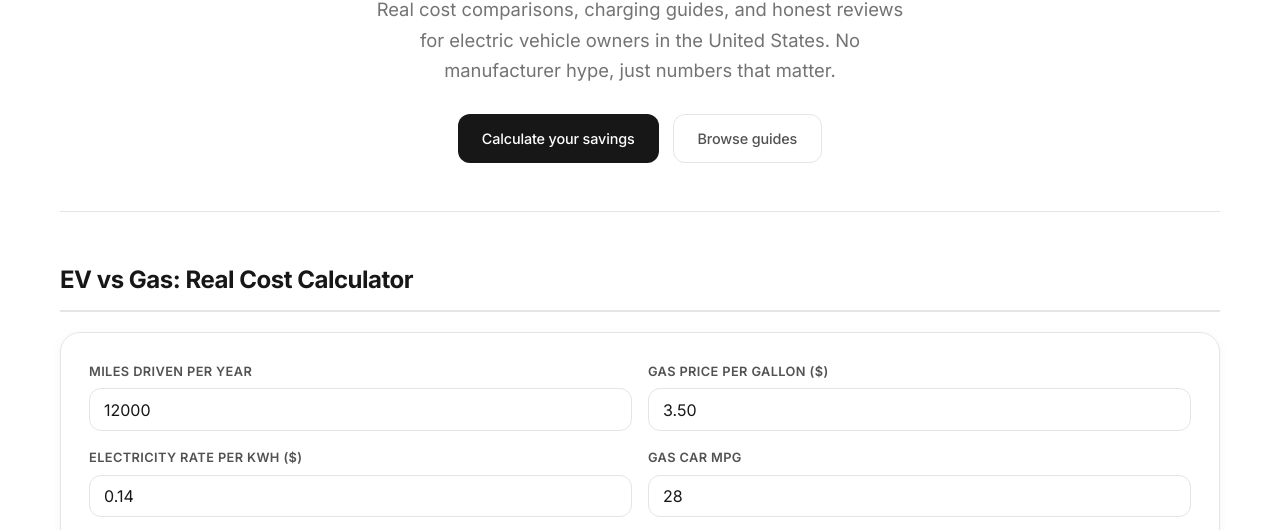
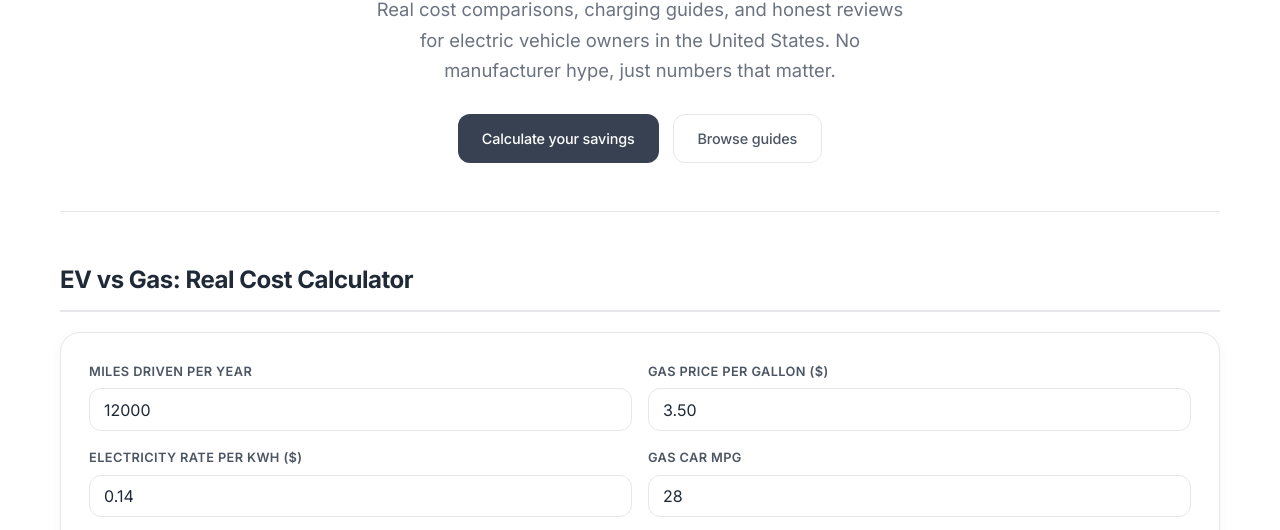
Before and after one commit to Arturo3579/evrouteguide, an Astro site: page / in a window 1280 px wide. Shown: the part 203-733 px from the top of the page. Built offline with nearby package versions, Linux system fonts and the light colour scheme; Astro itself is replaced by a stand-in of ours.

Commit message:
fix: soften monochrome theme - steel gray instead of black, lighter feel

```diff
--- a/src/styles/global.css
+++ b/src/styles/global.css
@@ -1,44 +1,44 @@
 :root {
   /* === MONOCHROME PROFESSIONAL: Clean, no colors === */
 
-  /* Primary: near-black, used for buttons, links, headings */
-  --color-primary: #171717;
-  --color-primary-light: #404040;
-  --color-primary-hover: #262626;
-  --color-primary-dark: #0a0a0a;
-  --color-primary-bg: #f5f5f5;
-
-  /* Accent: dark gray (no colorful accent) */
-  --color-accent: #525252;
-  --color-accent-light: #737373;
-  --color-accent-bg: #f5f5f5;
-
-  /* Highlight: dark gray-green (subtle) */
-  --color-highlight: #166534;
-  --color-highlight-bg: #f0fdf4;
+  /* Primary: steel gray, softer than black */
+  --color-primary: #374151;
+  --color-primary-light: #4b5563;
+  --color-primary-hover: #4b5563;
+  --color-primary-dark: #1f2937;
+  --color-primary-bg: #f3f4f6;
+
+  /* Accent: medium gray */
+  --color-accent: #6b7280;
+  --color-accent-light: #9ca3af;
+  --color-accent-bg: #f3f4f6;
+
+  /* Highlight: subtle blue-gray */
+  --color-highlight: #3b82f6;
+  --color-highlight-bg: #eff6ff;
 
   /* Fondos: pure white and soft grays */
   --color-bg: #ffffff;
   --color-bg-alt: #fafafa;
-  --color-bg-warm: #f5f5f5;
+  --color-bg-warm: #f3f4f6;
   --color-card: #ffffff;
 
-  /* Texto: neutral gray scale */
-  --color-text: #171717;
-  --color-text-secondary: #525252;
-  --color-text-muted: #737373;
-  --color-text-light: #a3a3a3;
+  /* Texto: softer than pure black */
+  --color-text: #1f2937;
+  --color-text-secondary: #4b5563;
+  --color-text-muted: #6b7280;
+  --color-text-light: #9ca3af;
 
   /* Bordes y sombras: extremely subtle */
-  --color-border: #e5e5e5;
-  --color-border-light: #f5f5f5;
+  --color-border: #e5e7eb;
+  --color-border-light: #f3f4f6;
   --color-shadow: rgba(0, 0, 0, 0.04);
   --color-shadow-lg: rgba(0, 0, 0, 0.08);
 
-  /* Footer: white with subtle top border, not dark */
-  --color-footer-bg: #fafafa;
-  --color-footer-text: #171717;
-  --color-footer-muted: #737373;
+  /* Footer: white with subtle top border */
+  --color-footer-bg: #ffffff;
+  --color-footer-text: #1f2937;
+  --color-footer-muted: #6b7280;
 
   /* Tipografía: Inter everywhere, clean and neutral */
   --font-display: "Inter", system-ui, -apple-system, "Segoe UI", Roboto, sans-serif;
@@ -131,7 +131,7 @@ a {
 }
 
 a:hover {
-  color: var(--color-primary-hover);
+  color: var(--color-primary-light);
 }
 
 /* ===== CONTAINER ===== */
@@ -473,23 +473,24 @@ a:hover {
 .btn-primary {
   background: var(--color-primary);
   color: #ffffff;
+  font-weight: 500;
 }
 
 .btn-primary:hover {
-  background: var(--color-primary-hover);
+  background: var(--color-primary-light);
   transform: translateY(-1px);
   text-decoration: none;
   color: #ffffff;
 }
 
 .btn-secondary {
-  background: transparent;
+  background: var(--color-card);
   color: var(--color-text-secondary);
   border: 1px solid var(--color-border);
 }
 
 .btn-secondary:hover {
-  border-color: var(--color-text-muted);
+  border-color: var(--color-text-light);
   color: var(--color-text);
   transform: translateY(-1px);
   text-decoration: none;
@@ -526,8 +527,8 @@ a:hover {
 }
 
 .hub-card:hover {
-  box-shadow: 0 4px 20px var(--color-shadow-lg);
-  border-color: var(--color-border);
+  box-shadow: 0 6px 24px var(--color-shadow-lg);
+  border-color: var(--color-border-light);
   transform: translateY(-2px);
 }
 
```
